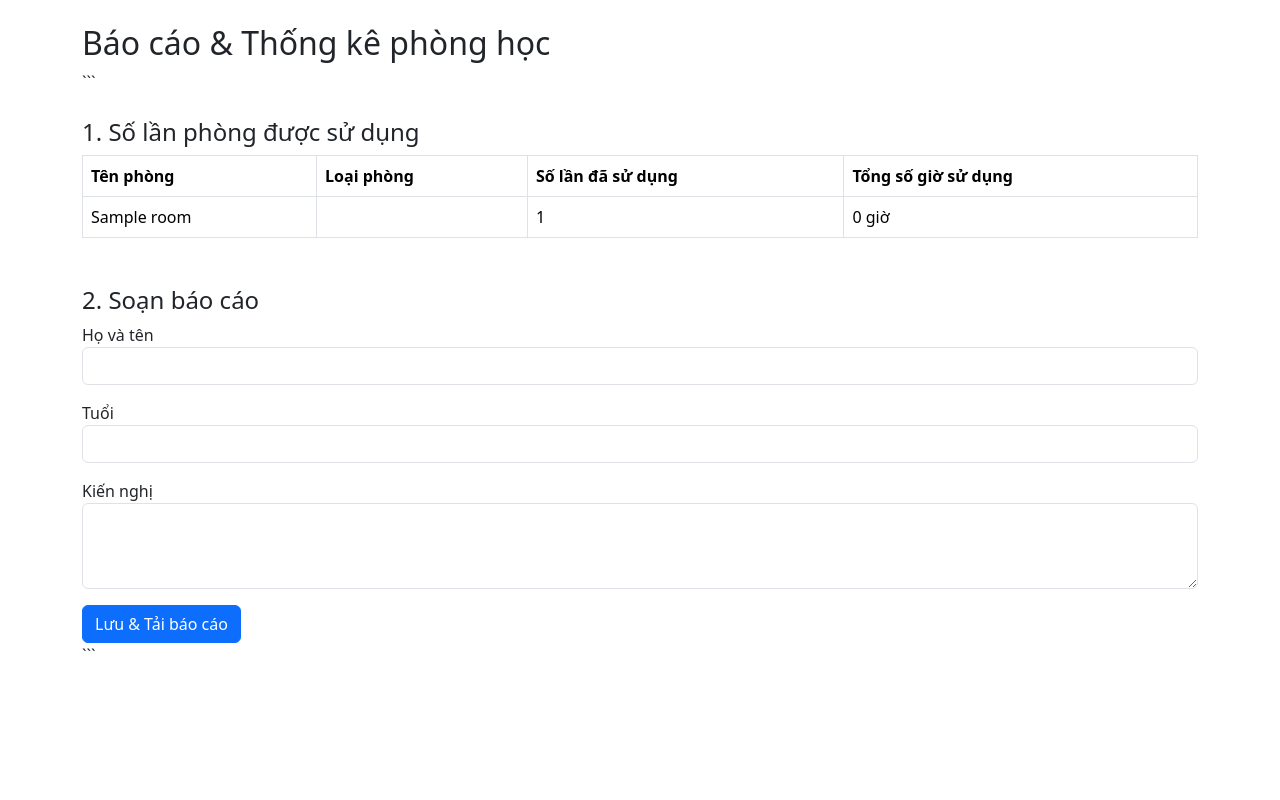
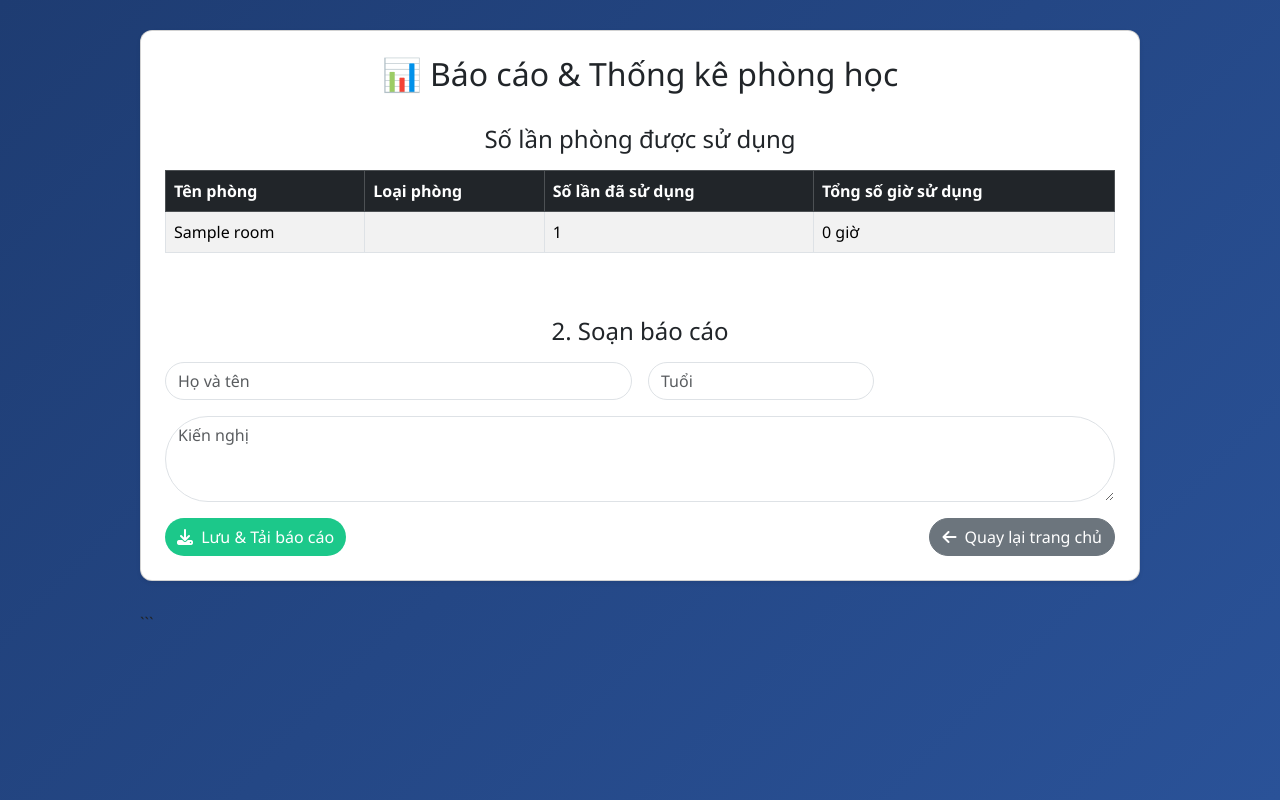
Before and after one commit to HuyNG25/BTL-Quan_Ly_Phong_Hoc, a PHP site: page /QuanLyPhongHoc/views/admin/report_admin.php in a window 1280 px wide. Run offline with PHP 8.4, Linux system fonts and the light colour scheme; tables that the repository leaves empty or names only in its code hold one stand-in row (values such as "Sample post").

Commit message:
Update report_admin.php

````diff
--- a/views/admin/report_admin.php
+++ b/views/admin/report_admin.php
@@ -1,9 +1,8 @@
 <?php
 session_start();
 require_once(__DIR__ . '/../../functions/db_connect.php');
- // kết nối DB
 
-$conn = connectDB(); // hàm kết nối DB của bạn
+$conn = connectDB();
 
 // =======================
 // 1. Thống kê số lần phòng được sử dụng
@@ -50,20 +49,18 @@ if ($_SERVER['REQUEST_METHOD'] === 'POST' && isset($_POST['submit_report'])) {
     $name = trim($_POST['fullname']);
     $age = intval($_POST['age']);
     $role = $_SESSION['user']['role'] ?? 'Không rõ';
-    $kiến_nghi = trim($_POST['recommendation'] ?? '');
+    $recommendation = trim($_POST['recommendation'] ?? '');
 
-    // Tạo nội dung báo cáo
     $report_content = "Họ và tên: $name\n";
     $report_content .= "Chức vụ: $role\n";
     $report_content .= "Tuổi: $age\n\n";
-    $report_content .= "Bản báo cáo quản lý phòng học tại trường đại học Đại Nam\n";
+    $report_content .= "Báo cáo quản lý phòng học\n";
     $report_content .= "1. Tổng số giờ sử dụng: $total_hours giờ\n";
     $report_content .= "2. Tổng số yêu cầu nhận được: $total_requests\n";
     $report_content .= "3. Tổng số yêu cầu bị từ chối: $total_rejected\n";
-    $report_content .= "4. Giảng viên yêu cầu đăng ký phòng học nhiều lần nhất: $top_lecturer\n";
-    $report_content .= "Kiến nghị: $kiến_nghi\n";
+    $report_content .= "4. Giảng viên yêu cầu phòng nhiều nhất: $top_lecturer\n";
+    $report_content .= "Kiến nghị: $recommendation\n";
 
-    // Tải file về
     header('Content-Type: text/plain');
     header('Content-Disposition: attachment; filename="bao_cao_quan_ly_phong.txt"');
     echo $report_content;
@@ -76,18 +73,68 @@ if ($_SERVER['REQUEST_METHOD'] === 'POST' && isset($_POST['submit_report'])) {
 <html lang="vi">
 <head>
 <meta charset="UTF-8">
+<meta name="viewport" content="width=device-width, initial-scale=1.0">
 <title>Báo cáo & Thống kê phòng học</title>
-<link rel="stylesheet" href="https://cdn.jsdelivr.net/npm/bootstrap@5.3.3/dist/css/bootstrap.min.css">
+<link href="https://cdn.jsdelivr.net/npm/bootstrap@5.3.3/dist/css/bootstrap.min.css" rel="stylesheet">
+<link rel="stylesheet" href="https://cdnjs.cloudflare.com/ajax/libs/font-awesome/6.4.0/css/all.min.css">
+<style>
+    body {
+        background: linear-gradient(135deg, #1e3c72, #2a5298);
+        min-height: 100vh;
+        font-family: 'Segoe UI', Tahoma, Geneva, Verdana, sans-serif;
+        display: flex;
+        justify-content: center;
+        padding: 30px 0;
+    }
+    .report-container {
+        width: 100%;
+        max-width: 1000px;
+    }
+    h2, h4 {
+        color: #fff;
+        text-align: center;
+    }
+    .card {
+        border-radius: 12px;
+        margin-bottom: 30px;
+        box-shadow: 0 10px 25px rgba(0,0,0,0.2);
+    }
+    .card-header {
+        font-weight: 600;
+        font-size: 1.1rem;
+    }
+    table th, table td {
+        vertical-align: middle;
+    }
+    table {
+        margin-bottom: 0;
+    }
+    .form-control, .btn {
+        border-radius: 50px;
+    }
+    .btn-primary {
+        background: #1cc88a;
+        border: none;
+    }
+    .btn-primary:hover {
+        background: #17a673;
+    }
+    .btn-secondary {
+        border-radius: 50px;
+    }
+</style>
 </head>
 <body>
-<div class="container my-4">
-    <h2>Báo cáo & Thống kê phòng học</h2>
 
-```
-<!-- Bảng thống kê sử dụng phòng -->
-<h4 class="mt-4">1. Số lần phòng được sử dụng</h4>
-<table class="table table-bordered">
-    <thead>
+<div class="report-container">
+
+<div class="card shadow-sm p-4">
+    <h2 class="mb-3 mb-3 text-dark">📊 Báo cáo & Thống kê phòng học</h2>
+
+    <h4 class="mt-3 mb-3 text-dark">Số lần phòng được sử dụng</h4>
+    <div class="table-responsive">
+        <table class="table table-bordered table-striped table-hover">
+            <thead class="table-dark">
                 <tr>
                     <th>Tên phòng</th>
                     <th>Loại phòng</th>
@@ -106,26 +153,32 @@ if ($_SERVER['REQUEST_METHOD'] === 'POST' && isset($_POST['submit_report'])) {
                 <?php endwhile; ?>
             </tbody>
         </table>
+    </div>
 
-<!-- Form soạn báo cáo -->
-<h4 class="mt-5">2. Soạn báo cáo</h4>
+    <h4 class="mt-5 mb-3 text-dark">2. Soạn báo cáo</h4>
     <form method="post">
-    <div class="mb-3">
-        <label>Họ và tên</label>
-        <input type="text" name="fullname" class="form-control" required>
+        <div class="row g-3">
+            <div class="col-md-6">
+                <input type="text" name="fullname" class="form-control" placeholder="Họ và tên" required>
             </div>
-    <div class="mb-3">
-        <label>Tuổi</label>
-        <input type="number" name="age" class="form-control" required>
+            <div class="col-md-3">
+                <input type="number" name="age" class="form-control" placeholder="Tuổi" required>
             </div>
-    <div class="mb-3">
-        <label>Kiến nghị</label>
-        <textarea name="recommendation" class="form-control" rows="3"></textarea>
+            <div class="col-md-12">
+                <textarea name="recommendation" class="form-control" rows="3" placeholder="Kiến nghị"></textarea>
             </div>
-    <button type="submit" name="submit_report" class="btn btn-primary">Lưu & Tải báo cáo</button>
+        </div>
+        <div class="mt-3 d-flex justify-content-between">
+            <button type="submit" name="submit_report" class="btn btn-primary"><i class="fas fa-download me-1"></i> Lưu & Tải báo cáo</button>
+            <a href="dashboard_admin.php" class="btn btn-secondary"><i class="fas fa-arrow-left me-1"></i> Quay lại trang chủ</a>
+        </div>
     </form>
+</div>
 ```
 
 </div>
+
+<script src="https://cdn.jsdelivr.net/npm/bootstrap@5.3.3/dist/js/bootstrap.bundle.min.js"></script>
+
 </body>
 </html>
````
Lines whose indentation alone changed are shown as unchanged.
